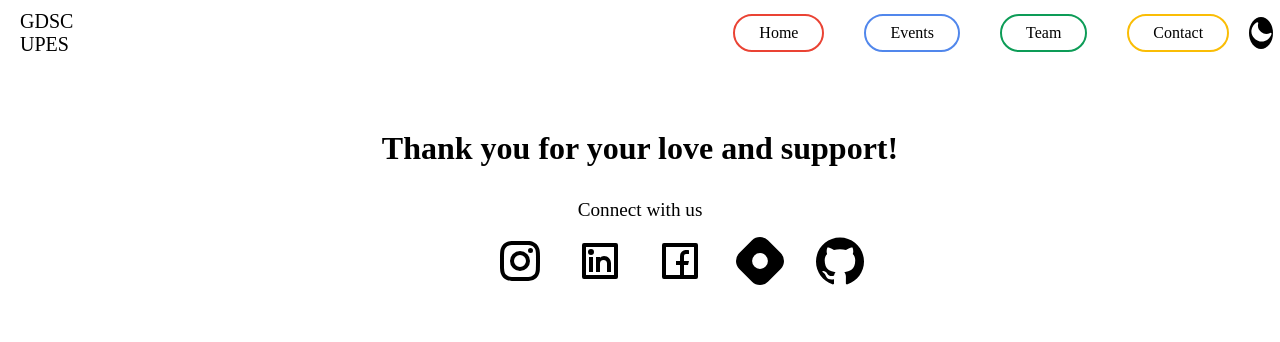
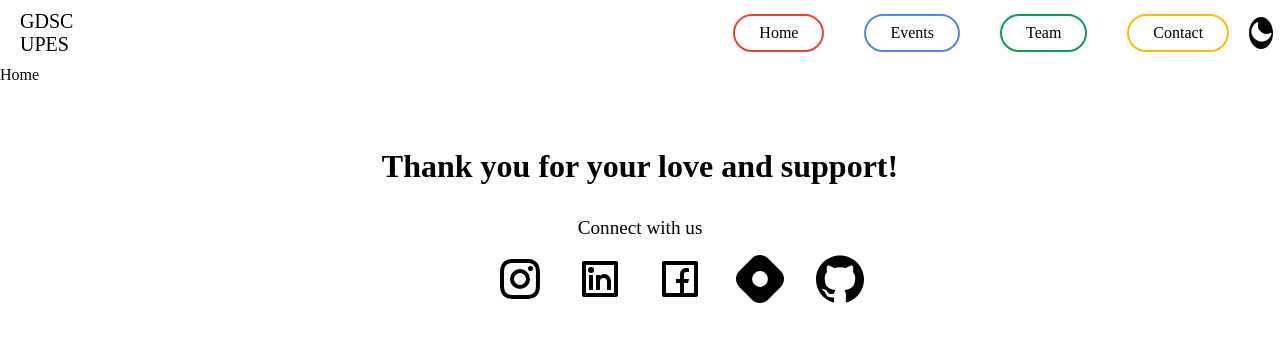
Before and after one commit to GDSC-UPES/GDSC-UPES-Website, a React (Create React App) app in the folder client/: page / in a window 1280 px wide. Shown: the top 342 px of the page. Built offline with nearby package versions, Linux system fonts and the light colour scheme; some icons are missing.

Commit message:
Corrected the Routing path given

```diff
--- a/client/src/App.jsx
+++ b/client/src/App.jsx
@@ -14,10 +14,10 @@ function App() {
         <Router>
           <Navbar />
           <Routes>
-        <Route path="/" exact component={Home} />
-        <Route path="/events" component={Events} />
-        <Route path="/team" component={Team} />
-        <Route path="/contact" component={Contact} />
+            <Route path="/" element={<Home />} />
+            <Route path="/events" element={<Events />} />
+            <Route path="/team" element={<Team />} />
+            <Route path="/contact" element={<Contact />} />
           </Routes>
           <Footer />
         </Router>
```
Lines whose indentation alone changed are shown as unchanged.
